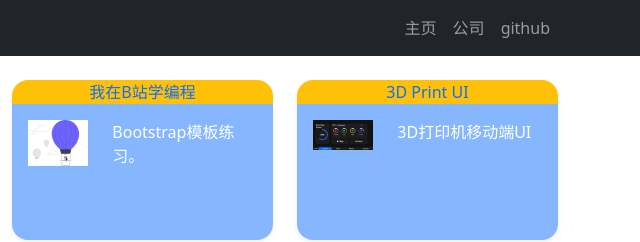
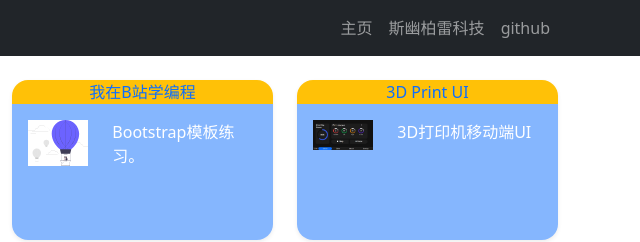
Before and after one commit to fuwenchao2426/fuwenchao2426.github.io, a plain HTML site: page index.html in a window 1280 px wide. Shown: the full height of the page, 640-1280 px from the left. Drawn offline with nearby package versions, Linux system fonts and the light colour scheme.

Commit message:
fix index

```diff
--- a/index.html
+++ b/index.html
@@ -5,7 +5,7 @@
     <meta charset="utf-8">
     <meta name="viewport" content="width=device-width, initial-scale=1">
     <link href="https://cdn.jsdelivr.net/npm/bootstrap@5.1.3/dist/css/bootstrap.min.css" rel="stylesheet">
-    <title>Hello, world!</title>
+    <title>文超的个人导航</title>
     <style>
         body::before {
             content: "";
@@ -29,13 +29,13 @@
                 <ul class="navbar-nav ms-auto">
                     <!--margin start = margin left-->
                     <li class="nav-item">
-                        <div class="nav-link">主页</div>
+                        <a class="nav-link" href="#">主页</a>
                     </li>
                     <li class="nav-item">
-                        <div class="nav-link">公司</div>
+                        <a class="nav-link" href="http://www.superliii.com/">斯幽柏雷科技</a>
                     </li>
                     <li class="nav-item">
-                        <div class="nav-link">github</div>
+                        <a class="nav-link" href="http://github.com/fuwenchao2426/">github</a>
                     </li>
                 </ul>
             </div>
```
